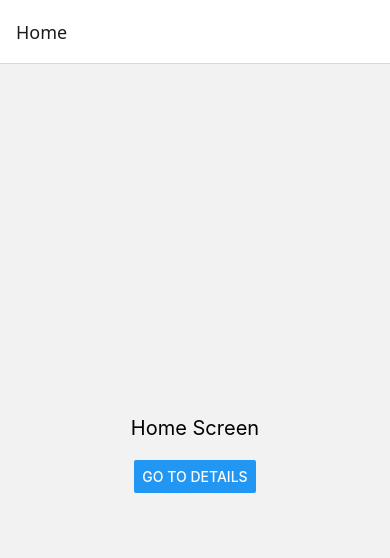
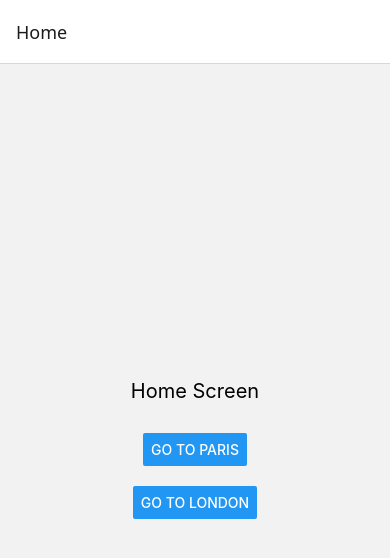
Before and after one commit to mtahayilmaz3/Lab09, a React Native app: screen /Home in a window 390 px wide. Shown: the top 558 px of the page. Built offline with nearby package versions, Linux system fonts and the light colour scheme.

Commit message:
feat: add route params to pass data between screens (Part 3)

```diff
--- a/screens/DetailsScreen.js
+++ b/screens/DetailsScreen.js
@@ -1,10 +1,20 @@
 import React from 'react';
 import { View, Text, Button, StyleSheet } from 'react-native';
 
-export default function DetailsScreen({ navigation }) {
+export default function DetailsScreen({ route, navigation }) {
+  // Gelen parametreleri route.params üzerinden alıyoruz
+  const { place, rating } = route.params;
+
   return (
     <View style={styles.container}>
-      <Text style={styles.text}>Details Screen</Text>
+      <Text style={styles.text}>Welcome to {place}</Text>
+      <Text style={styles.subText}>Rating: {rating} Stars</Text>
+
+      {/* Challenge: Rating'e göre özel mesaj */}
+      <Text style={styles.message}>
+        {rating === 5 ? "Superb! A must-visit location." : "Great choice for a trip."}
+      </Text>
+
       <Button
         title="Go Back"
         onPress={() => navigation.goBack()}
@@ -15,5 +25,7 @@ export default function DetailsScreen({ navigation }) {
 
 const styles = StyleSheet.create({
   container: { flex: 1, alignItems: 'center', justifyContent: 'center' },
-  text: { fontSize: 20, marginBottom: 20 },
+  text: { fontSize: 24, fontWeight: 'bold', marginBottom: 10 },
+  subText: { fontSize: 18, marginBottom: 5 },
+  message: { fontSize: 16, fontStyle: 'italic', marginBottom: 20, color: '#555' },
 });
--- a/screens/HomeScreen.js
+++ b/screens/HomeScreen.js
@@ -5,10 +5,22 @@ export default function HomeScreen({ navigation }) {
   return (
     <View style={styles.container}>
       <Text style={styles.text}>Home Screen</Text>
-      <Button
-        title="Go to Details"
-        onPress={() => navigation.navigate('Details')}
-      />
+
+      {/* Paris Butonu - Veri gönderiyoruz */}
+      <View style={styles.buttonSpacing}>
+        <Button
+          title="Go to Paris"
+          onPress={() => navigation.navigate('Details', { place: 'Paris', rating: 5 })}
+        />
+      </View>
+
+      {/* London Butonu - Veri gönderiyoruz */}
+      <View style={styles.buttonSpacing}>
+        <Button
+          title="Go to London"
+          onPress={() => navigation.navigate('Details', { place: 'London', rating: 4 })}
+        />
+      </View>
     </View>
   );
 }
@@ -16,4 +28,5 @@ export default function HomeScreen({ navigation }) {
 const styles = StyleSheet.create({
   container: { flex: 1, alignItems: 'center', justifyContent: 'center' },
   text: { fontSize: 20, marginBottom: 20 },
+  buttonSpacing: { marginVertical: 10 } // Butonlar arası boşluk olsun
 });
```
